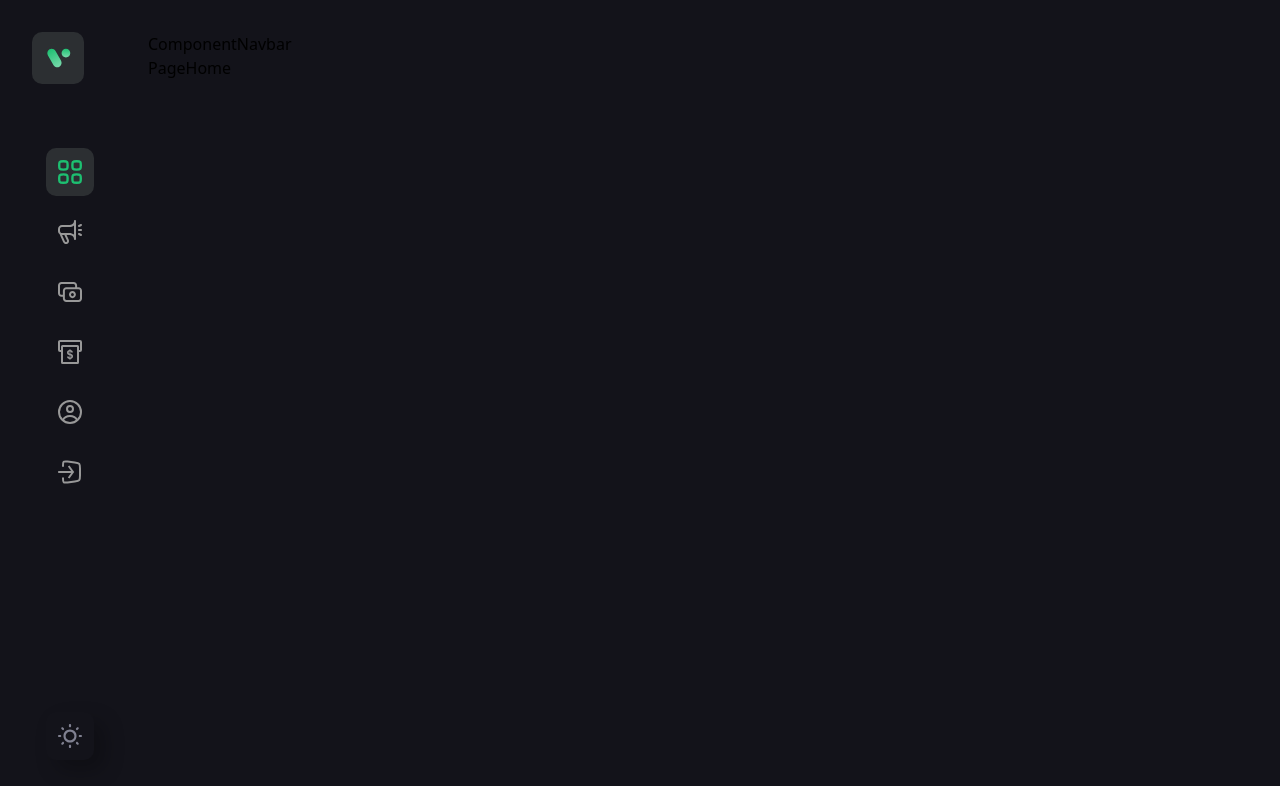
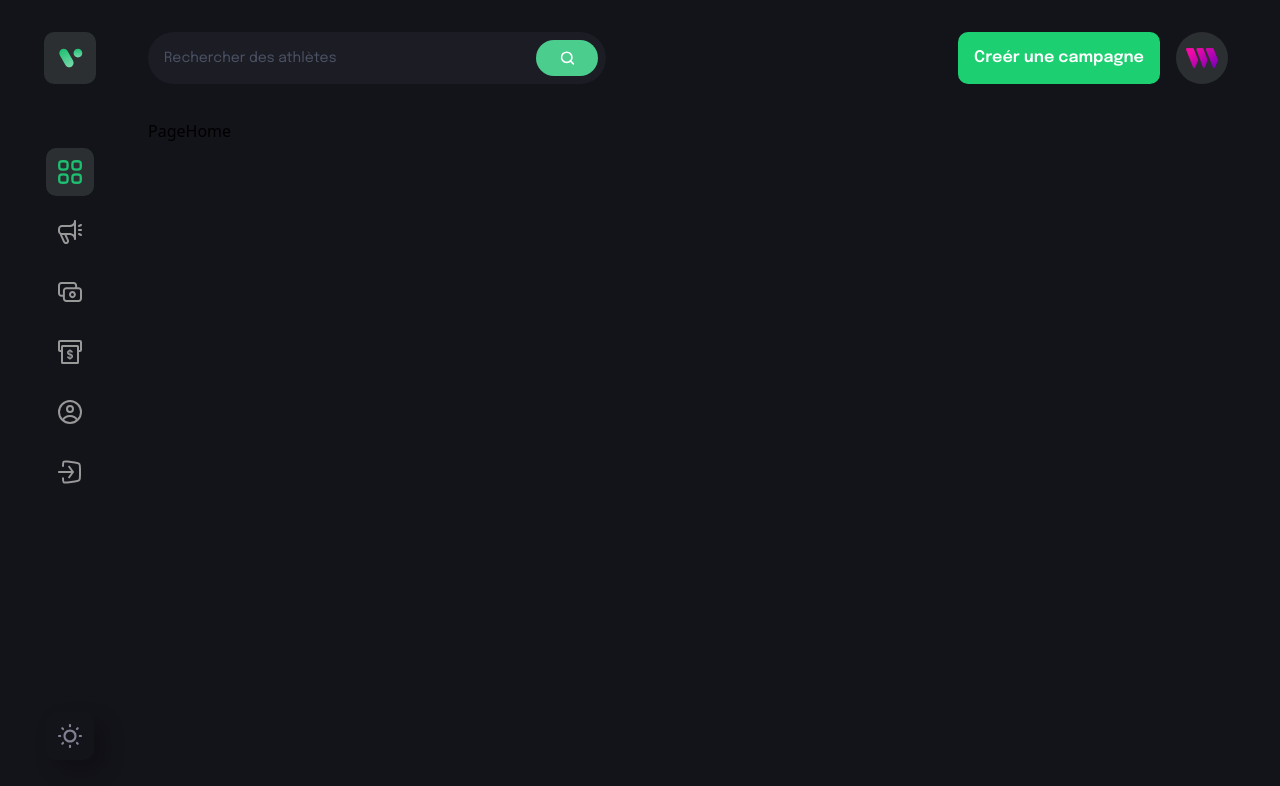
Before and after one commit to Emmanuel97423/Crowdfunding_blockchain_app_client, a React (Vite) app: page / in a window 1280 px wide. Shown: the top 786 px of the page. Built offline with nearby package versions, Linux system fonts and the light colour scheme; what @thirdweb-dev/react would draw is missing.

Commit message:
Feat: build navbar

```diff
--- a/src/components/index.ts
+++ b/src/components/index.ts
@@ -1,2 +1,3 @@
 export { default as ComponentNavbar } from "./ui/ComponentNavbar";
 export { default as ComponentSidebar } from "./ui/ComponentSidebar";
+export { default as ComponentButton } from "./ui/commons/ComponentButton";
--- a/src/components/ui/ComponentNavbar.tsx
+++ b/src/components/ui/ComponentNavbar.tsx
@@ -1,9 +1,89 @@
-import React from 'react'
+import {useState} from "react";
+import {Link, useNavigate} from "react-router-dom";
+
+import { ComponentButton } from "../";
+import { logo, menu, search, thirdweb } from "../../assets";
+import { navlinks } from "../../constants";
+
 
 const ComponentNavbar:React.FC = () => {
+  const navigate = useNavigate();
+  const [isActive, setIsActive] = useState<string>('dashboard');
+  const [toggleDrawer, setToggleDrawer] = useState<boolean>(false);
+  const address:string = "0xabcd"
+
   return (
-    <div>ComponentNavbar</div>
+    <div className="flex md:flex-row flex-col-reverse justify-between mb-[35px] gap-6">
+      <div className="lg:flex-1 flex flex-row max-w-[458px] py-2 pl-4 pr-2 h-[52px] bg-[#1c1c24] rounded-[100px]">
+        <input type="text" placeholder="Rechercher des athlètes" className="flex w-full font-epilogue font-normal text-[14px] placeholder:text-[#4b5264] text-white bg-transparent outline-none"/>
+        <div className="w-[72px] h-full rounded-[20px] bg-[#4acd8d] flex justify-center items-center cursor-pointer">
+          <img src={search} alt="search" className="w-[15px] h-[15px] object-contain"/>
+        </div>
+      </div>
+      <div className="sm:flex hidden flex-row justify-end gap-4">
+        <ComponentButton
+        btnType="button"
+        title={ address ? "Creér une campagne" : "Connecter un wallet" }
+        styles={address ? "bg-[#1cd071]" : "bg-[#8c6dfd]"}
+        handleClick={() => {
+          if(address) navigate('create-campaign')
+          else 'connect()'
+        }}
+/>
+    <Link to="/profile">
+      <div className="w-[52px] h-[52px]  bg-[#2c2f32] flex justify-center items-center rounded-full cursor-pointer">
+        <img src={thirdweb} alt="user" className="w-[60%] h-[60%] object-contain"/>
+      </div>
+    </Link>
+      </div>
+
+      {/* Small screen navigation */}
+
+      <div className="sm:hidden flex justify-between items-center relative">
+        <div className="w-[40px] h-[40px]  bg-[#2c2f32] flex justify-center items-center rounded-[10px] cursor-pointer">
+          <img src={thirdweb} alt="user" className="w-[60%] h-[60%] object-contain"/>
+        </div>
+        <img
+        src={menu}
+        alt="menu"
+        className="w-[34px] h-[34px] object-contain cursor-pointer"
+        onClick={()=> setToggleDrawer((prev)=>!prev)}
+        />
+        <div className={`absolute top-[60px] right-0 left-0 bg-[#1c1c24] z-10 shadow-secondary py-4 ${!toggleDrawer ? '-translate-y-[100vh]' : 'translate-y-0'} transition-all duration-700 `}>
+        <ul className="mb-4">
+          {navlinks.map((link)=>(
+            <li
+            key={link.name}
+            className={`flex p-4 ${isActive === link.name && 'bg-[#3a3a43]'}`}
+            onClick={()=>{
+              setIsActive(link.name);
+              setToggleDrawer(false);
+              navigate(link.link)
+            }}
+            >
+              <img
+              src={link.imgUrl}
+              alt={link.name}
+              className={`w-[24px] h-[24px] object-contain ${isActive === link.name ? "grayscale-0" : "grayscale"}`}/>
+              <p className={`ml-[20px] font-epilogue font-semibold text-[14px] ${isActive === link.name ? 'text-[#1dc071]' : 'text-[#808191]'}`}>{link.name}</p>
+            </li>
+          ))}
+        </ul>
+        <div className="flex mx-4">
+          <ComponentButton
+        btnType="button"
+        title={ address ? "Creér une campagne" : "Connecter un wallet" }
+        styles={ address ? "bg-[#1cd071] w-full" : "bg-[#8c6dfd] w-full"}
+        handleClick={() => {
+          if(address) navigate('create-campaign')
+          else 'connect()'
+
+        }}
+/>
+        </div>
+        </div>
+      </div>
+    </div>
   )
 }
-
 export default ComponentNavbar
--- a/src/components/ui/ComponentSidebar.tsx
+++ b/src/components/ui/ComponentSidebar.tsx
@@ -12,7 +12,7 @@
   handleClick?:()=>void;
 }
 
-const Icon = ({isActive, styles, name, imgUrl, disabled, handleClick}) =>{
+const Icon = ({isActive, styles, name, imgUrl, disabled, handleClick} : IconProps) =>{
     return(
           <div className={`w-[48px] h-[48px] rounded-[10px]
             ${isActive && isActive === name && 'bg-[#2c2f32]'}
@@ -37,16 +37,15 @@
   const [isActive, setIsActive] = useState('dashboard');
 
   return (
-    <div className="flex justify-between flex-col sticky top-5 h-[93vh]">
+    <div className="flex justify-between flex-col items-center sticky top-5 h-[93vh]">
       <Link to="/">
-        <Icon styles="w-[52px] h-[52px] bg-[#2c2f32]" imgUrl={logo} isActive={undefined} name={undefined} disabled={undefined} handleClick={undefined}/>
+        <Icon styles="w-[52px] h-[52px] bg-[#2c2f32]" imgUrl={logo} />
       </Link>
 
       <div className="flex-1 flex flex-col justify-between items-center bg-[#c1c1c24] rounded-[20px] w-[76px] py-4 mt-12">
         <div className="flex flex-col justify-center items-center gap-3">
           {navlinks.map((link)=>(
             <Icon
-              styles={undefined}
               key={link.name}
               {...link}
               isActive={isActive}
@@ -58,7 +57,7 @@
               } }            />
           ))}
         </div>
-        <Icon styles="bg-[1c1c24] shadow-secondary" imgUrl={sun} isActive={undefined} name={undefined} disabled={undefined}/>
+        <Icon styles="bg-[1c1c24] shadow-secondary" imgUrl={sun} isActive={undefined} name={undefined} disabled={undefined} handleClick={undefined}/>
       </div>
     </div>
   )
--- /dev/null
+++ b/src/components/ui/commons/ComponentButton.tsx
@@ -0,0 +1,21 @@
+
+type ButtonProps = {
+  btnType:"button" | "submit" | "reset" | undefined
+  title:string;
+  styles:string;
+  handleClick:() => void;
+}
+const ComponentButton = ({btnType, title, styles, handleClick,  }: ButtonProps) => {
+  return (
+    <button
+    type={btnType}
+    title={title}
+    className={`font-epilogue font-semibold test-[16px] leading-[26px] text-white min-h-[52px] px-4 rounded-[10px] ${styles}`}
+    onClick={handleClick}
+    >
+      {title}
+    </button>
+  )
+}
+
+export default ComponentButton;
```
